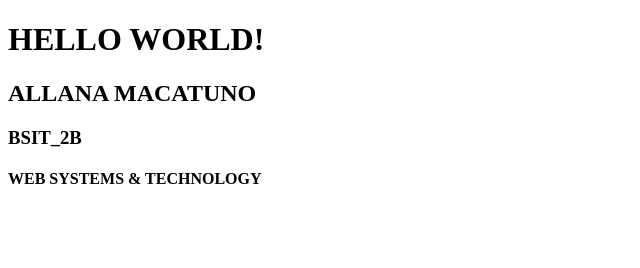
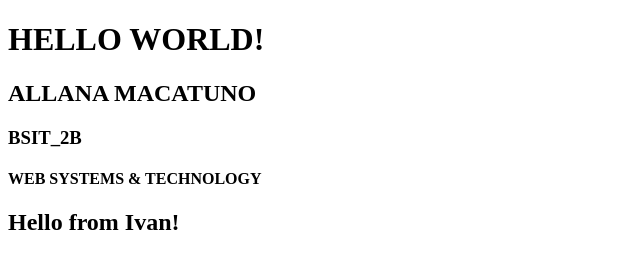
Before and after one commit to macatoonsss/my_project, a plain HTML site: page index.html in a window 1280 px wide. Shown: the whole page, without its empty margins (0-640 px from the left). Drawn offline with Linux system fonts and the light colour scheme.

Commit message:
From Ivan

```diff
--- a/index.html
+++ b/index.html
@@ -10,5 +10,6 @@
     <h2> ALLANA MACATUNO </h2>
     <h3> BSIT_2B </h3>
     <h4> WEB SYSTEMS & TECHNOLOGY </h4>
+    <h2> Hello from Ivan!</h2>
 </body>
 </html>
```
